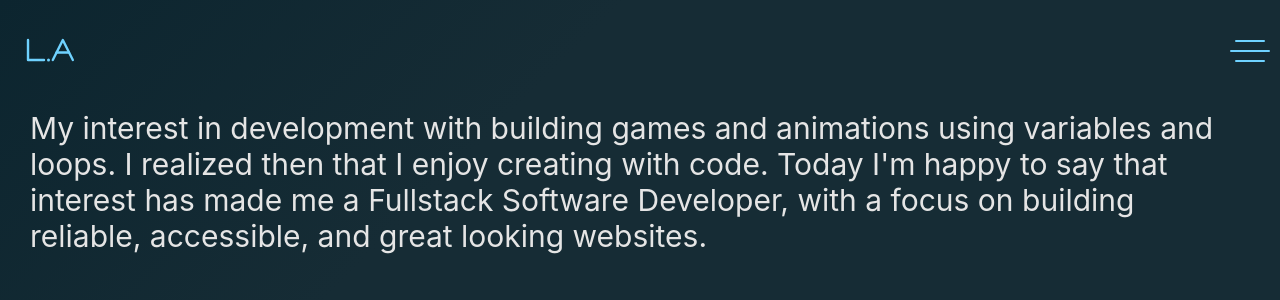
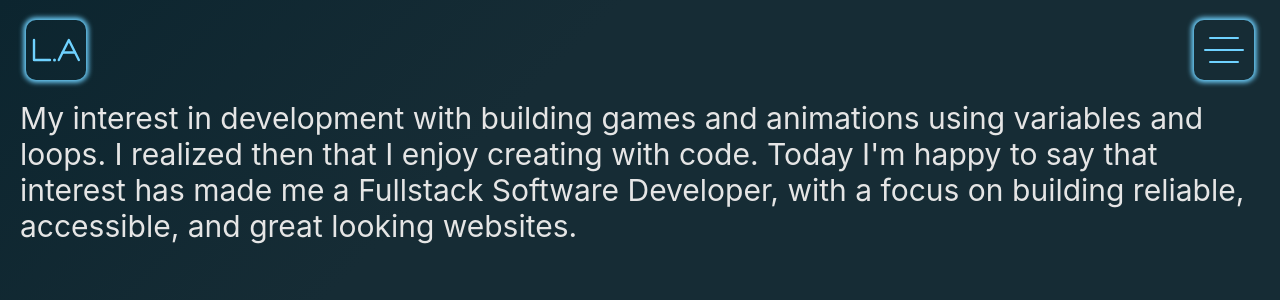
Before and after one commit to lakhtea/devportfolio, a React (Create React App) app: page / in a window 1280 px wide. Shown: the top 300 px of the page. Built offline with nearby package versions, Linux system fonts and the light colour scheme.

Commit message:
Logo and Menu button complete

```diff
--- a/src/App.module.css
+++ b/src/App.module.css
@@ -1,7 +1,9 @@
 .container {
-  min-height: 100%;
-  padding: 1rem;
-  /* background: linear-gradient(to bottom, #042120, #045552, #042120);
-   */
-  background: linear-gradient(-45deg, #162c35 70%, #0c252f 100%);
+  height: 100%;
+  overflow: hidden;
+  padding-top: 2rem;
+  background: var(--background);
+  display: flex;
+  flex-direction: column;
+  position: relative;
 }
--- a/src/components/About/About.js
+++ b/src/components/About/About.js
@@ -1,9 +1,9 @@
 import styles from "./About.module.css";
 
 const About = () => {
-  const { about } = styles;
+  const { container, about } = styles;
   return (
-    <div>
+    <div className={container}>
       <p className={about}>
         My interest in development with building games and animations using
         variables and loops. I realized then that I enjoy creating with code.
--- a/src/components/About/About.module.css
+++ b/src/components/About/About.module.css
@@ -1,2 +1,5 @@
+.container {
+}
+
 .about {
 }
--- a/src/components/Header/Header.module.css
+++ b/src/components/Header/Header.module.css
@@ -1,6 +1,6 @@
 .container {
   font-size: clamp(2rem, 5vw, 6rem);
-  padding: 1rem;
+  padding-inline: max(2rem, 2vw);
   display: flex;
   justify-content: space-between;
   align-items: center;
--- a/src/components/Logo/Logo.module.css
+++ b/src/components/Logo/Logo.module.css
@@ -5,4 +5,10 @@
   display: flex;
   justify-content: center;
   align-items: center;
+  border-radius: 1rem;
+  box-shadow: 0 0 5px 2.5px var(--link);
 }
+
+.svgContainer:hover {
+  box-shadow: 0 0 10px 5px var(--link);
+}
--- a/src/components/Menu/Menu.js
+++ b/src/components/Menu/Menu.js
@@ -1,12 +1,17 @@
 import { useContext } from "react";
 import { MenuContext } from "../../App";
 import styles from "./Menu.module.css";
+import Nav from "../Nav/Nav";
 
 const Menu = () => {
-  const { container } = styles;
+  const { container, open } = styles;
   const { menuOpen } = useContext(MenuContext);
 
-  return menuOpen && <div className={container}>Menu</div>;
+  return (
+    <div className={`${container} ${menuOpen && open}`}>
+      <Nav />
+    </div>
+  );
 };
 
 export default Menu;
--- a/src/components/Menu/Menu.module.css
+++ b/src/components/Menu/Menu.module.css
@@ -0,0 +1,12 @@
+.container {
+  /* display: none; */
+  border: 1px solid red;
+  position: absolute;
+  top: 100%;
+  transition: ease 0.3s;
+}
+
+.open {
+  display: block;
+  top: 10%;
+}
--- a/src/components/MenuIcon/MenuIcon.module.css
+++ b/src/components/MenuIcon/MenuIcon.module.css
@@ -1,15 +1,20 @@
 .container {
   display: flex;
   flex-direction: column;
+  justify-content: center;
   align-items: center;
+  height: 6rem;
+  width: 6rem;
+  gap: 1rem;
+
   padding: 1rem;
+  border-radius: 1rem;
   cursor: pointer;
-  border-radius: 1rem;
-  position: relative;
+  box-shadow: 0 0 5px 2.5px var(--link);
 }
 
-.container:active {
-  background-color: var(--light);
+.container:hover {
+  box-shadow: 0 0 10px 5px var(--link);
 }
 
 .bar {
@@ -18,34 +23,23 @@
   background-color: var(--link);
   border-radius: 10rem;
   transition: ease 0.5s;
-  position: absolute;
-}
-
-.bar:nth-of-type(1) {
-  top: 0;
 }
 
 .bar:nth-of-type(2) {
   width: 4rem;
-  top: 10px;
-}
-
-.bar:nth-of-type(3) {
-  top: 20px;
 }
 
 .active .bar:nth-of-type(1) {
-  position: absolute;
-  top: 10px;
-  transform: rotate(135deg);
+  transform: translateY(1.1rem) rotate(225deg);
+  width: 4rem;
 }
 
 .active .bar:nth-of-type(2) {
-  width: 0;
+  width: 0px;
+  height: 0px;
 }
 
 .active .bar:nth-of-type(3) {
-  position: absolute;
-  top: 10px;
-  transform: rotate(-135deg);
+  transform: translateY(-1.1rem) rotate(-225deg);
+  width: 4rem;
 }
--- a/src/components/content/Content.js
+++ b/src/components/content/Content.js
@@ -2,24 +2,16 @@ import styles from "./Content.module.css";
 import About from "../About/About";
 import Projects from "../Projects/Projects";
 import Skills from "../Skills/Skills";
-import { MenuContext } from "../../App";
-import { useContext } from "react";
 
 const Content = ({ page }) => {
-  const { container, covered } = styles;
-  const { menuOpen } = useContext(MenuContext);
+  const { container } = styles;
   const components = {
     About: <About />,
     Projects: <Projects />,
     Skills: <Skills />,
   };
 
-  return (
-    <div className={`${container} content`}>
-      {components[page]}
-      {menuOpen && <div className={covered}></div>}
-    </div>
-  );
+  return <div className={`${container} content`}>{components[page]}</div>;
 };
 
 export default Content;
--- a/src/components/content/Content.module.css
+++ b/src/components/content/Content.module.css
@@ -1,22 +1,8 @@
 .container {
   width: 100%;
   height: 100%;
-  padding: 1rem;
+  padding: 2rem 2rem 0 2rem;
   font-size: clamp(1rem, 3vw, 3rem);
   position: relative;
+  /* overflow-y: scroll; */
 }
-
-@media screen and (min-width: 50em) {
-  .container {
-    padding: 2rem;
-    max-height: calc(100vh - 4rem);
-  }
-}
-
-.covered {
-  position: absolute;
-  width: 100%;
-  height: 100%;
-  filter: blur(5px) brightness(0.7);
-  top: 0;
-}
--- a/src/components/nav/Nav.module.css
+++ b/src/components/nav/Nav.module.css
@@ -1,5 +1,8 @@
 .list {
   display: flex;
+  flex-direction: column;
+  justify-content: center;
+  align-items: center;
   gap: 1rem;
 }
 
--- a/src/index.css
+++ b/src/index.css
@@ -2,6 +2,7 @@
   --link: #6fd2ff;
   --light: #6fd1ff34;
   --text: #e5e5e5;
+  --background: linear-gradient(-45deg, #162c35 70%, #0c252f 100%);
 }
 
 html,
```
